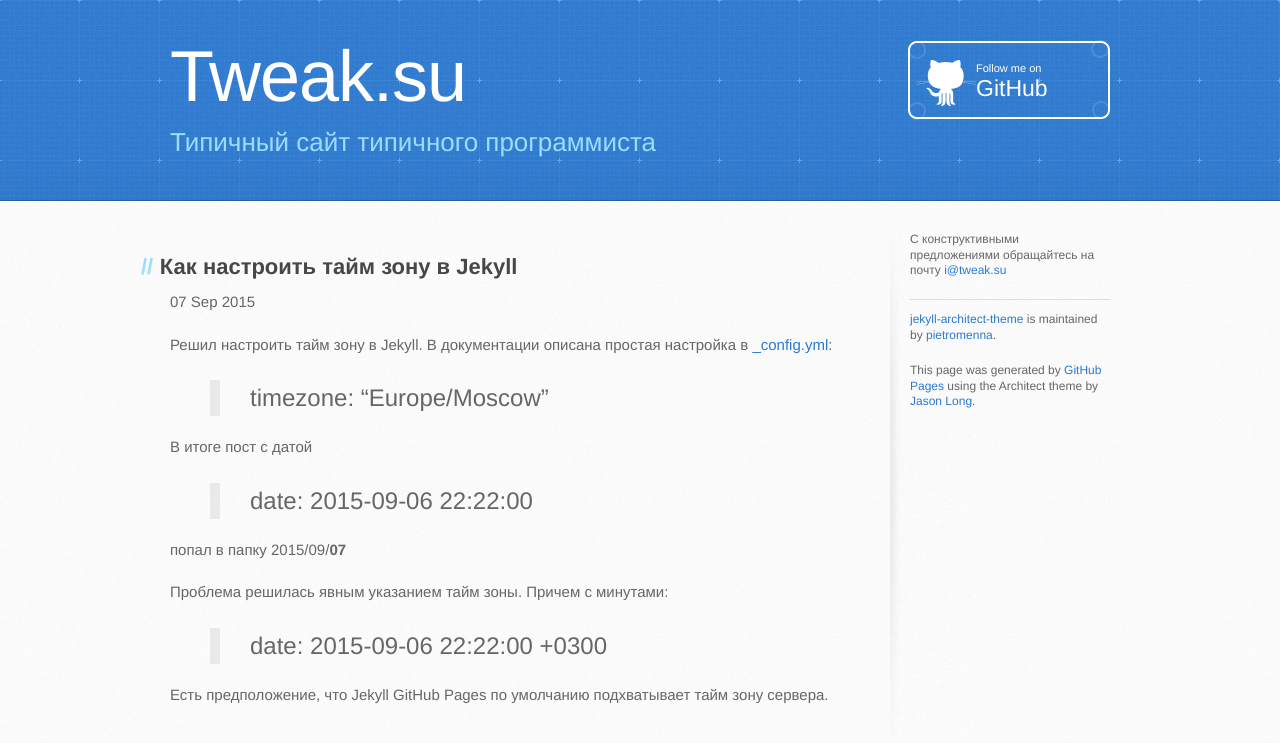
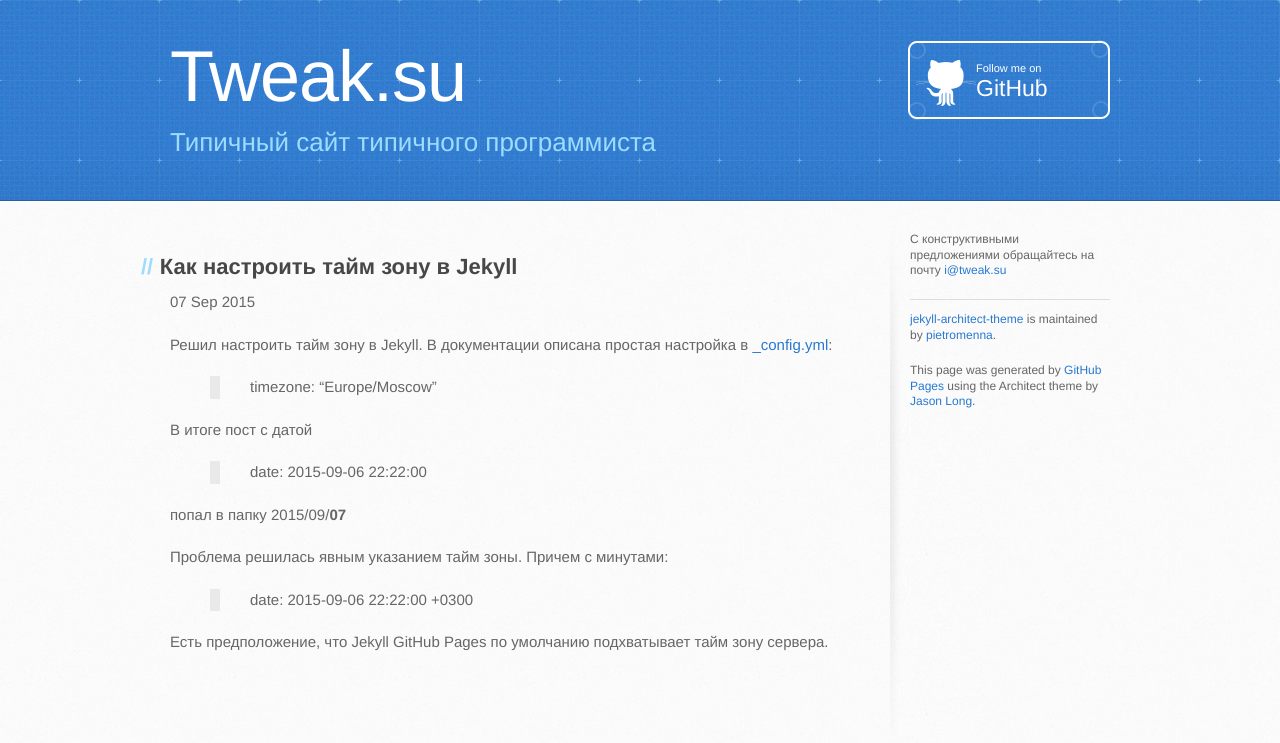
Before and after one commit to volodin-aa/volodin-aa.github.io, a Jekyll site: the page built from _posts/2015-09-07-jekyll-timezone.md, in a window 1280 px wide. Shown: the top 743 px of the page. Built offline with Jekyll 4.4.1, drawn with Linux system fonts in a browser that asks for light colours.

Commit message:
blockquote

```diff
--- a/stylesheets/stylesheet.css
+++ b/stylesheets/stylesheet.css
@@ -720,7 +720,6 @@ p a {
 blockquote {
   padding: 0 0 0 30px;
   margin-bottom: 20px;
-  font-size: 1.6em;
   border-left: 10px solid #e9e9e9;
 }
 
```
